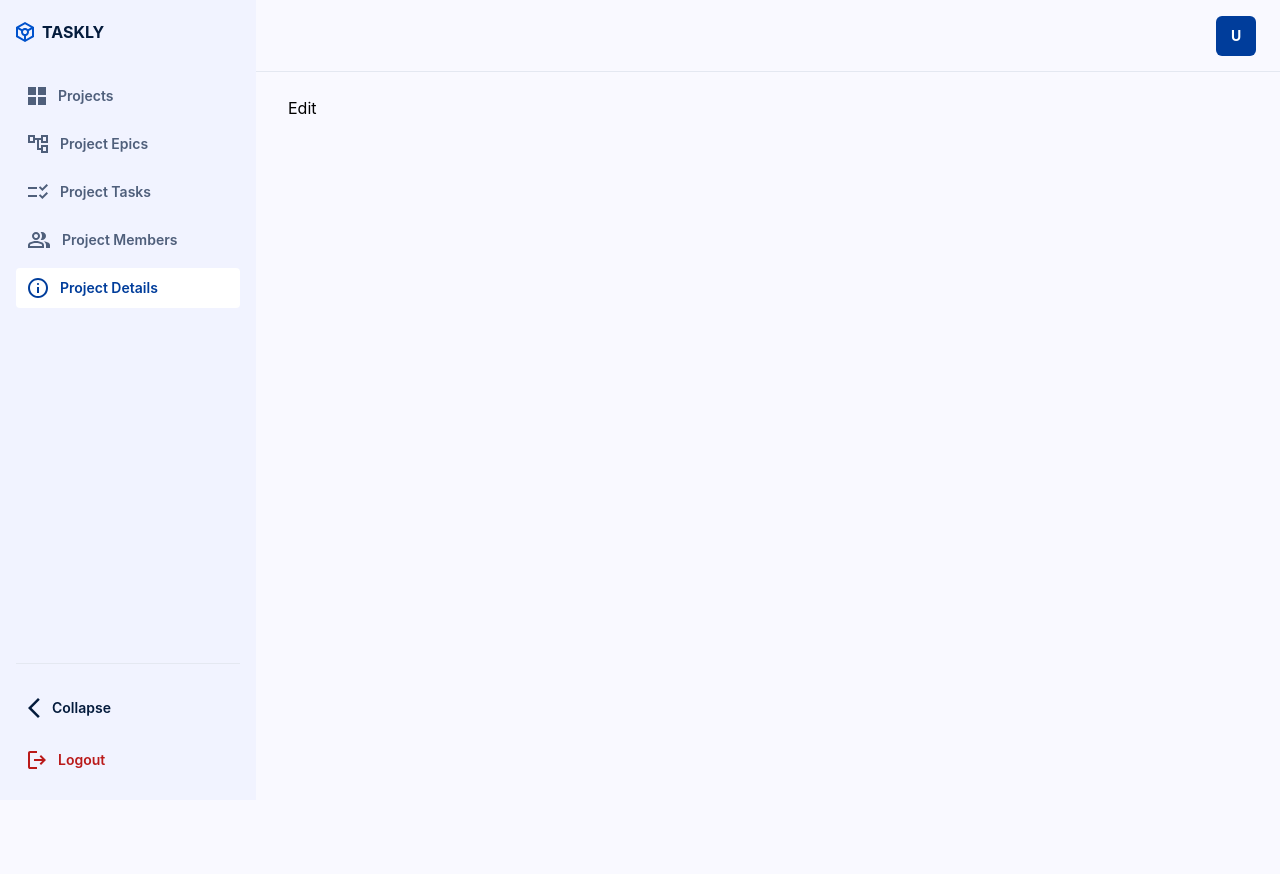
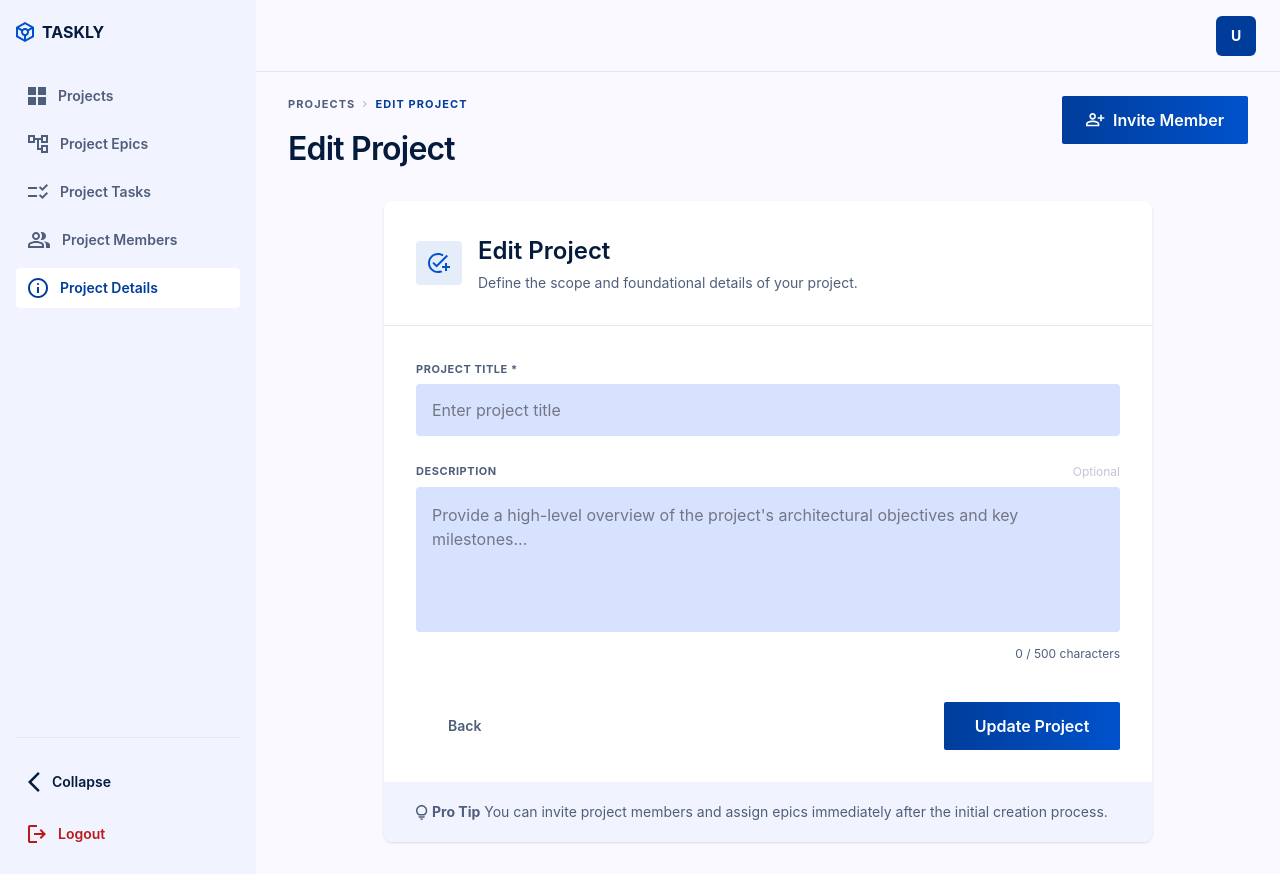
Before and after one commit to bassant-abdalaziz/rafiq-next-project, a Next.js app: page /project/1/edit in a window 1280 px wide. Before the commit the page ends 800 px from the top, so only its background shows below. Built offline with nearby package versions, Linux system fonts and the light colour scheme; no server answers.

Commit message:
feature/TM-13-Update-Project-Details

```diff
--- a/src/actions/project.ts
+++ b/src/actions/project.ts
@@ -9,6 +9,30 @@ export async function createProject(data: ProjectPayload) {
     requiresAuth: true,
     body: JSON.stringify(data),
   });
+}
+
+export async function updateProject(
+  projectId: string,
+  projectData: {
+    name: string;
+    description?: string;
+  }
+) {
+  const response = await apiFetch<Project[]>(`/rest/v1/projects?id=eq.${projectId}`, {
+    method: "PATCH",
+    requiresAuth: true,
+
+    body: JSON.stringify({
+      name: projectData.name,
+      description: projectData.description,
+    }),
+  });
+
+  return {
+    ok: response.ok,
+    status: response.status,
+    data: response.data,
+  };
 }
 
 export async function getProjects(limit: number, offset: number) {
@@ -33,6 +57,17 @@ export async function getProjects(limit: number, offset: number) {
   };
 }
 
+export async function getProjectByID(projectId: string) {
+  const response = await apiFetch<Project[]>(`/rest/v1/rpc/get_projects?id=eq.${projectId}`, {
+    method: "GET",
+    requiresAuth: true,
+  });
+
+  return {
+    data: response.data[0],
+  };
+}
+
 export async function getProjectMembers(projectId: string) {
   const response = await apiFetch<Member[]>(
     `/rest/v1/get_project_members?project_id=eq.${projectId}`,
--- a/src/app/(dashboard)/project/[projectId]/edit/page.tsx
+++ b/src/app/(dashboard)/project/[projectId]/edit/page.tsx
@@ -1,3 +1,39 @@
-export default async function ProjectEditPage() {
-  return <>Edit</>;
+"use client";
+
+import { ProjectForm } from "@/components/dashboard/forms/project-form";
+import { ProjectFormLayout } from "@/components/dashboard/ui/project-form-layout";
+import { useAppDispatch, useAppSelector } from "@/redux/hooks";
+import { fetchProjectByID } from "@/redux/slices/projectsSlice";
+import { useParams } from "next/navigation";
+import { useEffect } from "react";
+
+export default function ProjectEditPage() {
+  const params = useParams<{ projectId: string }>();
+  const projectId = params.projectId;
+
+  const dispatch = useAppDispatch();
+
+  const { project, projectLoading, projectError } = useAppSelector((state) => state.projects);
+
+  useEffect(() => {
+    if (!projectId) return;
+
+    dispatch(fetchProjectByID({ projectId }));
+  }, [dispatch, projectId]);
+
+
+
+  return (
+    <ProjectFormLayout
+      pageTitle="Edit Project"
+      breadcrumbs={[
+        { label: "Projects", href: "/project" },
+        { label: "Edit Project" },
+      ]}
+      sectionTitle="Edit Project"
+      sectionDescription="Define the scope and foundational details of your project."
+    >
+      <ProjectForm type="edit" project={project} />
+    </ProjectFormLayout>
+  );
 }
--- a/src/app/(dashboard)/project/add/page.tsx
+++ b/src/app/(dashboard)/project/add/page.tsx
@@ -1,55 +1,18 @@
-import AddProjectIcon from "@/assets/icons/add-project.svg";
-import InviteMemberIcon from "@/assets/icons/invite-member.svg";
-import ProtipIcon from "@/assets/icons/pro-tip.svg";
 import { ProjectForm } from "@/components/dashboard/forms/project-form";
-import { PageHeader } from "@/components/dashboard/ui/page-header";
-import { SectionHeader } from "@/components/dashboard/ui/section-header";
-import { Button } from "@/components/ui/button";
-import Link from "next/link";
+import { ProjectFormLayout } from "@/components/dashboard/ui/project-form-layout";
 
 export default function AddProjectPage() {
   return (
-    <div className="w-full ">
-      <div className="mb-8 hidden items-start justify-between gap-4 md:flex">
-        <PageHeader
-          title="Add New Project"
-          breadcrumbs={[{ label: "Projects", href: "/project" }, { label: "Add New Project" }]}
-        />
-
-        <Link href="/project/add">
-          {" "}
-          <Button
-            type="button"
-            variant="primary"
-            iconElement={<InviteMemberIcon aria-hidden="true" />}
-            className="px-6"
-          >
-            Invite Member
-          </Button>
-        </Link>
-      </div>
-
-      <section className="mx-auto w-full max-w-3xl overflow-hidden md:rounded-lg md:bg-white md:shadow-sm mt-8">
-        <div className="border-b border-[#E4E8F1] px-0 md:py-8 md:px-8">
-          <SectionHeader
-            title="Initialize New Project"
-            description="Define the scope and foundational details of your project."
-            icon={<AddProjectIcon aria-hidden="true" />}
-          />
-        </div>
-
-        <div className="px-0  py-8 md:px-8">
-          <ProjectForm />
-        </div>
-
-        <div className="bg-surface-low px-6 py-5 md:px-8 flex items-center gap-1">
-          <ProtipIcon aria-hidden="true" className="hidden md:block" />
-          <p className="text-sm leading-5 text-slate">
-            <span className="font-bold ">Pro Tip</span> You can invite project members and assign
-            epics immediately after the initial creation process.
-          </p>
-        </div>
-      </section>
-    </div>
+    <ProjectFormLayout
+      pageTitle="Add New Project"
+      breadcrumbs={[
+        { label: "Projects", href: "/project" },
+        { label: "Add New Project" },
+      ]}
+      sectionTitle="Initialize New Project"
+      sectionDescription="Define the scope and foundational details of your project."
+    >
+      <ProjectForm type="add" />
+    </ProjectFormLayout>
   );
 }
--- a/src/components/dashboard/forms/project-form.tsx
+++ b/src/components/dashboard/forms/project-form.tsx
@@ -1,5 +1,6 @@
 "use client";
 
+import { useEffect } from "react";
 import Link from "next/link";
 import { useForm } from "react-hook-form";
 import { zodResolver } from "@hookform/resolvers/zod";
@@ -7,11 +8,19 @@ import { toast } from "sonner";
 
 import { Button } from "@/components/ui/button";
 import { Input, Textarea } from "@/components/ui/input";
-import { createProject } from "@/actions/project";
+import { createProject, updateProject } from "@/actions/project";
 import { getErrorMessage } from "@/utils/helpers";
 import { ProjectSchema, type ProjectFormValues } from "@/schemas/project";
+import type { Project } from "@/types/project";
 
-export function ProjectForm() {
+type ProjectFormProps = {
+  type: "add" | "edit";
+  project?: Project | null;
+};
+
+export function ProjectForm({ type, project }: ProjectFormProps) {
+  const isEditMode = type === "edit";
+
   const {
     register,
     handleSubmit,
@@ -27,10 +36,39 @@ export function ProjectForm() {
     },
   });
 
+  useEffect(() => {
+    if (!isEditMode || !project) return;
+
+    reset({
+      name: project.name ?? "",
+      description: project.description ?? "",
+    });
+  }, [isEditMode, project, reset]);
+
   const description = watch("description") || "";
 
   const onSubmit = async (data: ProjectFormValues) => {
     try {
+      if (isEditMode) {
+        if (!project?.id) {
+          toast.error("Project data is not available");
+          return;
+        }
+
+        const projectData = {
+          name: data.name,
+          description: data.description,
+        };
+
+        const response = await updateProject(project.id, projectData);
+
+        if (response.ok && response.status === 204) {
+          toast.success("Project is updated successfully");
+        }
+
+        return;
+      }
+
       const response = await createProject({
         name: data.name,
         description: data.description,
@@ -42,7 +80,10 @@ export function ProjectForm() {
       }
     } catch (error) {
       const message = getErrorMessage(error);
-      toast.error(`Failed to create project: ${message}`);
+
+      toast.error(
+        isEditMode ? `Failed to update project: ${message}` : `Failed to create project: ${message}`
+      );
     }
   };
 
@@ -78,7 +119,7 @@ export function ProjectForm() {
 
         <div className="w-full md:w-44">
           <Button type="submit" variant="primary" fullWidth isLoading={isSubmitting}>
-            Create Project
+            {isEditMode ? "Update Project" : "Create Project"}
           </Button>
         </div>
       </div>
--- a/src/components/dashboard/ui/project-card.tsx
+++ b/src/components/dashboard/ui/project-card.tsx
@@ -2,20 +2,33 @@ import { Project } from "@/types/project";
 import { formatProjectDate } from "@/utils/helpers";
 import CalenderIcon from "@/assets/icons/calender.svg";
 import Link from "next/link";
+
 type ProjectCardProps = {
   project: Project;
 };
 
 export function ProjectCard({ project }: ProjectCardProps) {
   return (
-    <Link
-      href={`/project/${project.id}/epics`}
-      className="block rounded-sm bg-white p-6 shadow-sm transition hover:-translate-y-1 hover:shadow-md"
-    >
+    <div className="rounded-sm bg-white p-6 shadow-sm transition hover:-translate-y-1 hover:shadow-md">
+      <div className="flex justify-between gap-4">
+        <Link href={`/project/${project.id}/epics`} className="min-w-0 flex-1">
+          <h3 className="text-lg font-semibold text-navy">{project.name}</h3>
+          <p className="mt-4 text-sm leading-6 text-slate">{project.description}</p>
+        </Link>
 
-      <h3 className=" text-lg font-semibold text-navy">{project.name}</h3>
-      <p className="mt-4 text-sm leading-6 text-slate">{project.description}</p>
-      <div className="mt-8 border-t border-[#EEF1F7] pt-4 flex items-center md:justify-between gap-2">
+        <Link
+          href={`/project/${project.id}/edit`}
+          className="text-xl"
+          aria-label="Edit project"
+        >
+          📝
+        </Link>
+      </div>
+
+      <Link
+        href={`/project/${project.id}/epics`}
+        className="mt-8 flex items-center gap-2 border-t border-[#EEF1F7] pt-4 md:justify-between"
+      >
         <p className="hidden text-[10px] font-bold uppercase tracking-[0.6px] text-slate-dark md:block">
           Created At
         </p>
@@ -23,7 +36,7 @@ export function ProjectCard({ project }: ProjectCardProps) {
         <CalenderIcon className="block md:hidden" />
 
         <p className="text-sm text-slate-darker">{formatProjectDate(project.created_at)}</p>
-      </div>
-    </Link>
+      </Link>
+    </div>
   );
 }
--- /dev/null
+++ b/src/components/dashboard/ui/project-form-layout.tsx
@@ -0,0 +1,69 @@
+import AddProjectIcon from "@/assets/icons/add-project.svg";
+import InviteMemberIcon from "@/assets/icons/invite-member.svg";
+import ProtipIcon from "@/assets/icons/pro-tip.svg";
+import { PageHeader } from "@/components/dashboard/ui/page-header";
+import { SectionHeader } from "@/components/dashboard/ui/section-header";
+import { Button } from "@/components/ui/button";
+import Link from "next/link";
+import { ReactNode } from "react";
+
+type Breadcrumb = {
+  label: string;
+  href?: string;
+};
+
+type ProjectFormLayoutProps = {
+  pageTitle: string;
+  breadcrumbs: Breadcrumb[];
+  sectionTitle: string;
+  sectionDescription: string;
+  children: ReactNode;
+};
+
+export function ProjectFormLayout({
+  pageTitle,
+  breadcrumbs,
+  sectionTitle,
+  sectionDescription,
+  children,
+}: ProjectFormLayoutProps) {
+  return (
+    <div className="w-full">
+      <div className="mb-8 hidden items-start justify-between gap-4 md:flex">
+        <PageHeader title={pageTitle} breadcrumbs={breadcrumbs} />
+
+        <Link href="/project/add">
+          <Button
+            type="button"
+            variant="primary"
+            iconElement={<InviteMemberIcon aria-hidden="true" />}
+            className="px-6"
+          >
+            Invite Member
+          </Button>
+        </Link>
+      </div>
+
+      <section className="mx-auto mt-8 w-full max-w-3xl overflow-hidden md:rounded-lg md:bg-white md:shadow-sm">
+        <div className="border-b border-[#E4E8F1] px-0 md:px-8 md:py-8">
+          <SectionHeader
+            title={sectionTitle}
+            description={sectionDescription}
+            icon={<AddProjectIcon aria-hidden="true" />}
+          />
+        </div>
+
+        <div className="px-0 py-8 md:px-8">{children}</div>
+
+        <div className="flex items-center gap-1 bg-surface-low px-6 py-5 md:px-8">
+          <ProtipIcon aria-hidden="true" className="hidden md:block" />
+
+          <p className="text-sm leading-5 text-slate">
+            <span className="font-bold">Pro Tip</span> You can invite project members and assign
+            epics immediately after the initial creation process.
+          </p>
+        </div>
+      </section>
+    </div>
+  );
+}
--- a/src/redux/slices/projectsSlice.ts
+++ b/src/redux/slices/projectsSlice.ts
@@ -1,4 +1,4 @@
-import { getProjects } from "@/actions/project";
+import { getProjectByID, getProjects } from "@/actions/project";
 import { Project } from "@/types/project";
 import { getErrorMessage } from "@/utils/helpers";
 import { createAsyncThunk, createSlice } from "@reduxjs/toolkit";
@@ -14,6 +14,14 @@ type FetchProjectsResponse = {
   totalCount: number;
 };
 
+type FetchProjectArgs = {
+  projectId: string;
+};
+
+type FetchProjectResponse = {
+  project: Project;
+};
+
 type ProjectsState = {
   projects: Project[];
   totalCount: number;
@@ -23,6 +31,9 @@ type ProjectsState = {
   loadMoreError: string | null;
   currentPage: number;
   hasFetched: boolean;
+  project: Project | null;
+  projectLoading: boolean;
+  projectError: string | null;
 };
 
 const initialState: ProjectsState = {
@@ -34,6 +45,9 @@ const initialState: ProjectsState = {
   loadMoreError: null,
   currentPage: 1,
   hasFetched: false,
+  project: null,
+  projectLoading: false,
+  projectError: null,
 };
 
 export const fetchAllProjects = createAsyncThunk<
@@ -45,6 +59,22 @@ export const fetchAllProjects = createAsyncThunk<
     const response = await getProjects(limit, offset);
 
     return response;
+  } catch (error) {
+    return rejectWithValue(getErrorMessage(error));
+  }
+});
+
+export const fetchProjectByID = createAsyncThunk<
+  FetchProjectResponse,
+  FetchProjectArgs,
+  { rejectValue: string }
+>("projects/fetchProjectByID", async ({ projectId }, { rejectWithValue }) => {
+  try {
+    const response = await getProjectByID(projectId);
+
+    return {
+      project: response.data,
+    };
   } catch (error) {
     return rejectWithValue(getErrorMessage(error));
   }
@@ -93,8 +123,6 @@ const projectsSlice = createSlice({
       .addCase(fetchAllProjects.rejected, (state, action) => {
         const mode = action.meta.arg.mode ?? "replace";
 
-
-
         if (mode === "append") {
           state.isLoadingMore = false;
           state.loadMoreError = action.payload ?? "Failed to load more projects";
@@ -105,6 +133,22 @@ const projectsSlice = createSlice({
           state.error = action.payload ?? "Failed to load projects";
           state.hasFetched = true;
         }
+      })
+      .addCase(fetchProjectByID.pending, (state, action) => {
+        state.projectLoading = true;
+        state.projectError = null;
+      })
+
+      .addCase(fetchProjectByID.fulfilled, (state, action) => {
+        state.projectLoading = false;
+        state.projectError = null;
+        state.project = action.payload.project;
+      })
+
+      .addCase(fetchProjectByID.rejected, (state, action) => {
+        state.projectLoading = false;
+        state.project = null;
+        state.projectError = action.payload ?? "Failed to load project";
       });
   },
 });
```
